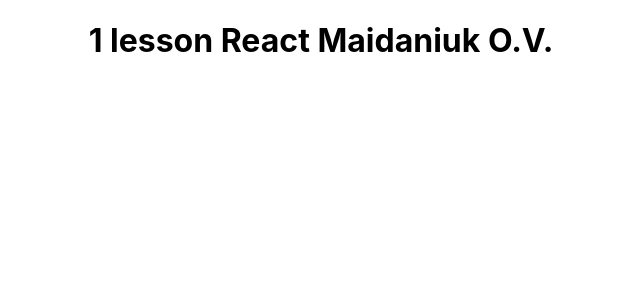
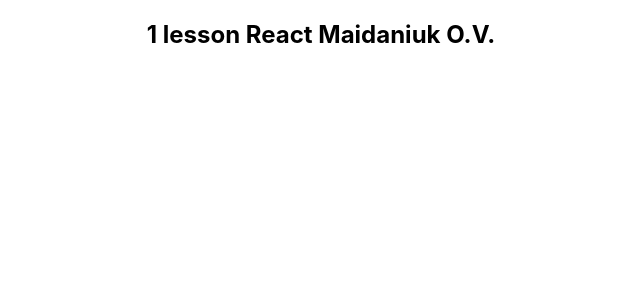
Before and after one commit to OlegMaidaniuk/maidaniuk2023reactjune, a React (Create React App) app: page / in a window 1280 px wide. Shown: the top 300 px of the page, without its empty margins (319-959 px from the left). Built offline with nearby package versions, Linux system fonts and the light colour scheme.

Commit message:
ideanotcommit h2

```diff
--- a/src/App.js
+++ b/src/App.js
@@ -4,7 +4,7 @@
 function App() {
   return (
     <div className="App">
-<h1>1 lesson React Maidaniuk O.V.</h1>
+<h2>1 lesson React Maidaniuk O.V.</h2>
     </div>
   );
 }
```
